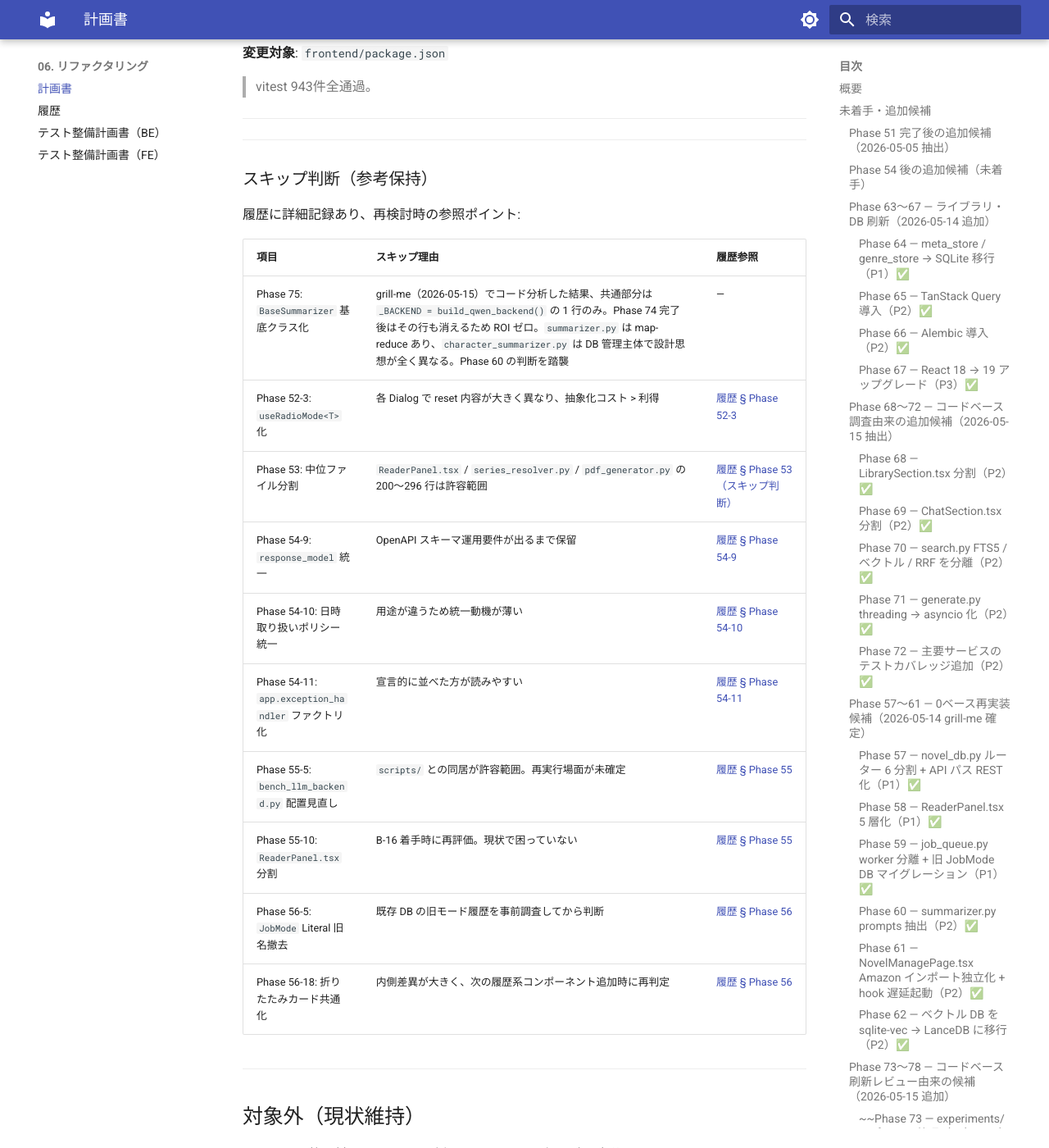
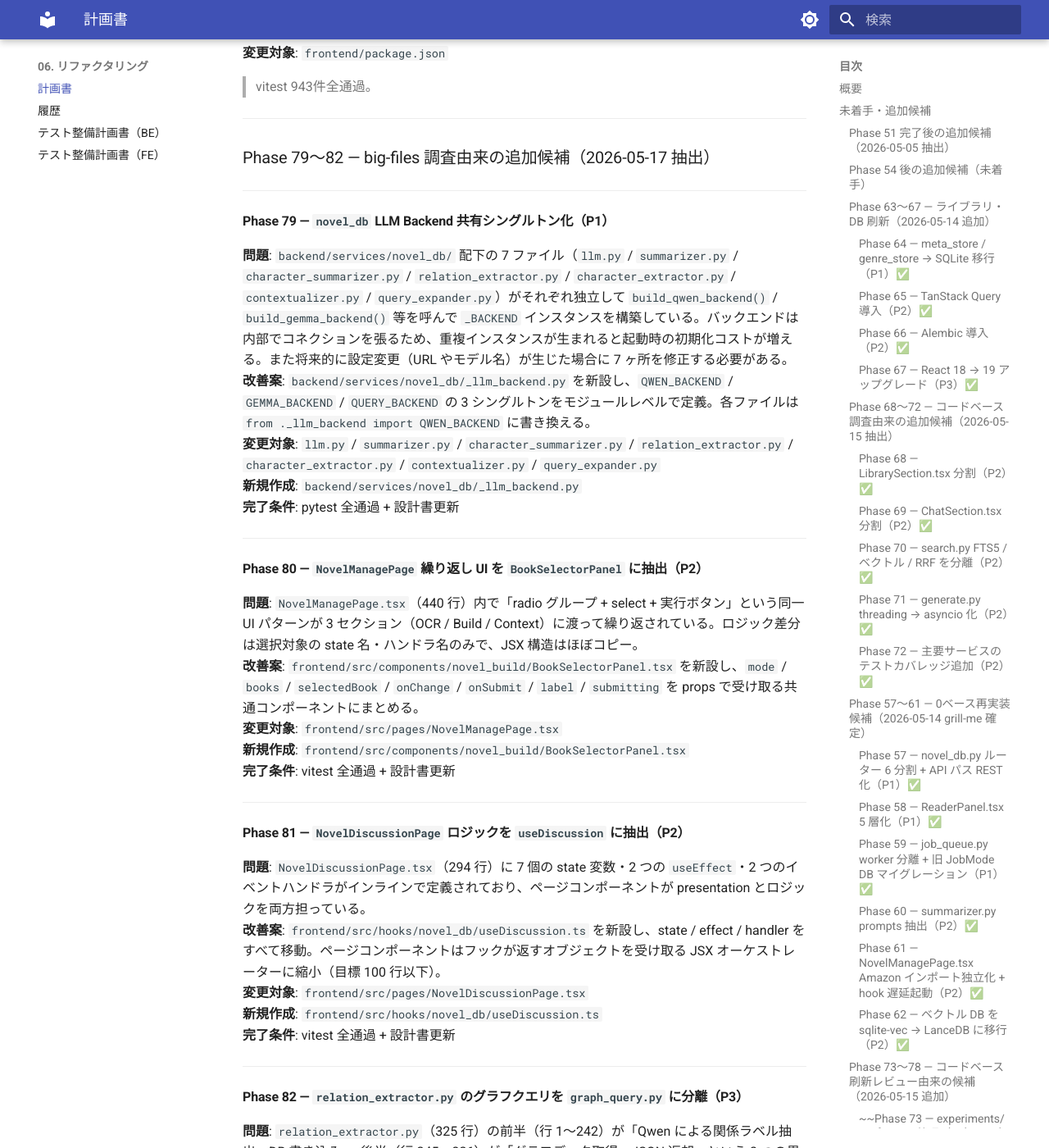
Before and after one commit to kkmmyr/Pic2PDF_Viewer, an MkDocs documentation site: the page built from docs/06_リファクタリング/リファクタリング計画書.md, in a window 1280 px wide and 1400 px high, scrolled down 6679 px. Shown: the whole window at 82% size. Built offline with MkDocs 1.6.1 and Material for MkDocs 9.7.7, drawn with Linux system fonts in a browser that asks for light colours; some of the changed text lies outside the part shown.

Commit message:
docs: リファクタリング計画書に Phase 79〜82 候補を追加
big-files 調査 + refactor-planner 分析（2026-05-17）から抽出した 4 候補:
- Phase 79 (P1): novel_db LLM Backend 共有シングルトン化（7 ファイル重複）
- Phase 80 (P2): NovelManagePage の繰り返し UI → BookSelectorPanel 抽出
- Phase 81 (P2): NovelDiscussionPage ロジック → useDiscussion フック抽出
- Phase 82 (P3): relation_extractor のグラフクエリ → graph_query.py 分離

Co-Authored-By: Claude Sonnet 4.6 <noreply@anthropic.com>

```diff
--- a/docs/06_リファクタリング/リファクタリング計画書.md
+++ b/docs/06_リファクタリング/リファクタリング計画書.md
@@ -1,6 +1,6 @@
 # リファクタリング計画書
 
-最終更新: 2026-05-15（Phase 74 完了 — _llm_backend.py 廃止・local_llm 正規依存化）
+最終更新: 2026-05-17（Phase 79〜82 候補追加 — big-files 調査 + refactor-planner 分析）
 
 未着手のリファクタリング候補・追加候補・対象外項目を管理する。完了済み Phase の詳細は [リファクタリング履歴.md](../99_アーカイブ/リファクタリング履歴.md) を参照。
 
@@ -216,6 +216,48 @@ pytest 837 passed（819 → +18）。詳細: [変更履歴.md § Phase 72](../05
 
 ---
 
+### Phase 79〜82 — big-files 調査由来の追加候補（2026-05-17 抽出）
+
+---
+
+#### Phase 79 — `novel_db` LLM Backend 共有シングルトン化（P1）
+
+**問題**: `backend/services/novel_db/` 配下の 7 ファイル（`llm.py` / `summarizer.py` / `character_summarizer.py` / `relation_extractor.py` / `character_extractor.py` / `contextualizer.py` / `query_expander.py`）がそれぞれ独立して `build_qwen_backend()` / `build_gemma_backend()` 等を呼んで `_BACKEND` インスタンスを構築している。バックエンドは内部でコネクションを張るため、重複インスタンスが生まれると起動時の初期化コストが増える。また将来的に設定変更（URL やモデル名）が生じた場合に 7 ヶ所を修正する必要がある。
+**改善案**: `backend/services/novel_db/_llm_backend.py` を新設し、`QWEN_BACKEND` / `GEMMA_BACKEND` / `QUERY_BACKEND` の 3 シングルトンをモジュールレベルで定義。各ファイルは `from ._llm_backend import QWEN_BACKEND` に書き換える。
+**変更対象**: `llm.py` / `summarizer.py` / `character_summarizer.py` / `relation_extractor.py` / `character_extractor.py` / `contextualizer.py` / `query_expander.py`
+**新規作成**: `backend/services/novel_db/_llm_backend.py`
+**完了条件**: pytest 全通過 + 設計書更新
+
+---
+
+#### Phase 80 — `NovelManagePage` 繰り返し UI を `BookSelectorPanel` に抽出（P2）
+
+**問題**: `NovelManagePage.tsx`（440 行）内で「radio グループ + select + 実行ボタン」という同一 UI パターンが 3 セクション（OCR / Build / Context）に渡って繰り返されている。ロジック差分は選択対象の state 名・ハンドラ名のみで、JSX 構造はほぼコピー。
+**改善案**: `frontend/src/components/novel_build/BookSelectorPanel.tsx` を新設し、`mode` / `books` / `selectedBook` / `onChange` / `onSubmit` / `label` / `submitting` を props で受け取る共通コンポーネントにまとめる。
+**変更対象**: `frontend/src/pages/NovelManagePage.tsx`
+**新規作成**: `frontend/src/components/novel_build/BookSelectorPanel.tsx`
+**完了条件**: vitest 全通過 + 設計書更新
+
+---
+
+#### Phase 81 — `NovelDiscussionPage` ロジックを `useDiscussion` に抽出（P2）
+
+**問題**: `NovelDiscussionPage.tsx`（294 行）に 7 個の state 変数・2 つの `useEffect`・2 つのイベントハンドラがインラインで定義されており、ページコンポーネントが presentation とロジックを両方担っている。
+**改善案**: `frontend/src/hooks/novel_db/useDiscussion.ts` を新設し、state / effect / handler をすべて移動。ページコンポーネントはフックが返すオブジェクトを受け取る JSX オーケストレーターに縮小（目標 100 行以下）。
+**変更対象**: `frontend/src/pages/NovelDiscussionPage.tsx`
+**新規作成**: `frontend/src/hooks/novel_db/useDiscussion.ts`
+**完了条件**: vitest 全通過 + 設計書更新
+
+---
+
+#### Phase 82 — `relation_extractor.py` のグラフクエリを `graph_query.py` に分離（P3）
+
+**問題**: `relation_extractor.py`（325 行）の前半（行 1〜242）が「Qwen による関係ラベル抽出・DB 書き込み」、後半（行 245〜326）が「グラフデータ取得・JSON 返却」という 2 つの異なる責務を持っている。
+**改善案**: 後半のグラフクエリ関数群を `backend/services/novel_db/graph_query.py` に移動。`novel_graph.py` ルーターのインポートパスを更新。
+**変更対象**: `backend/services/novel_db/relation_extractor.py` / `backend/routers/novel_graph.py`
+**新規作成**: `backend/services/novel_db/graph_query.py`
+**完了条件**: pytest 全通過 + 設計書更新
+
 ---
 
 ### スキップ判断（参考保持）
```
